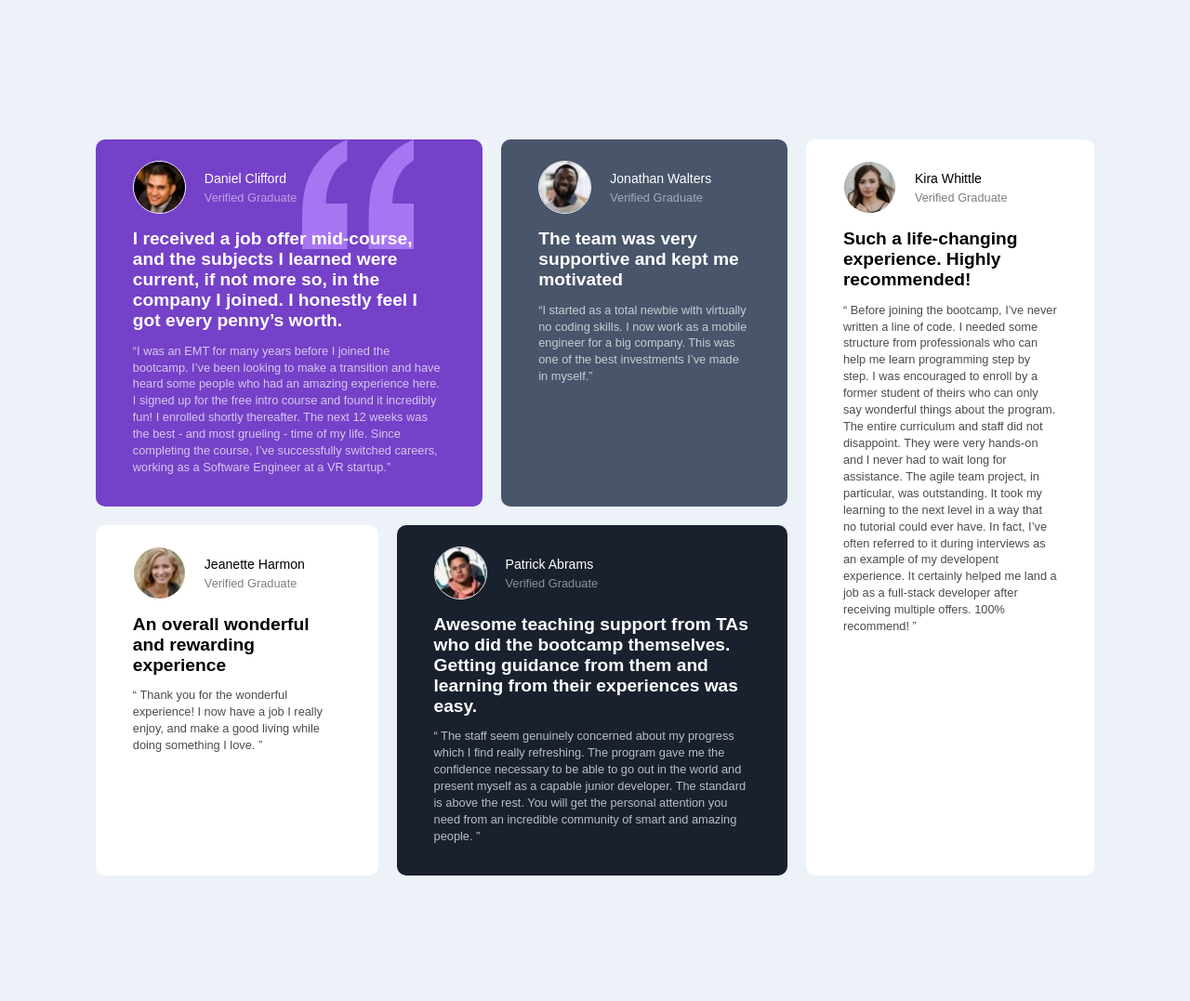
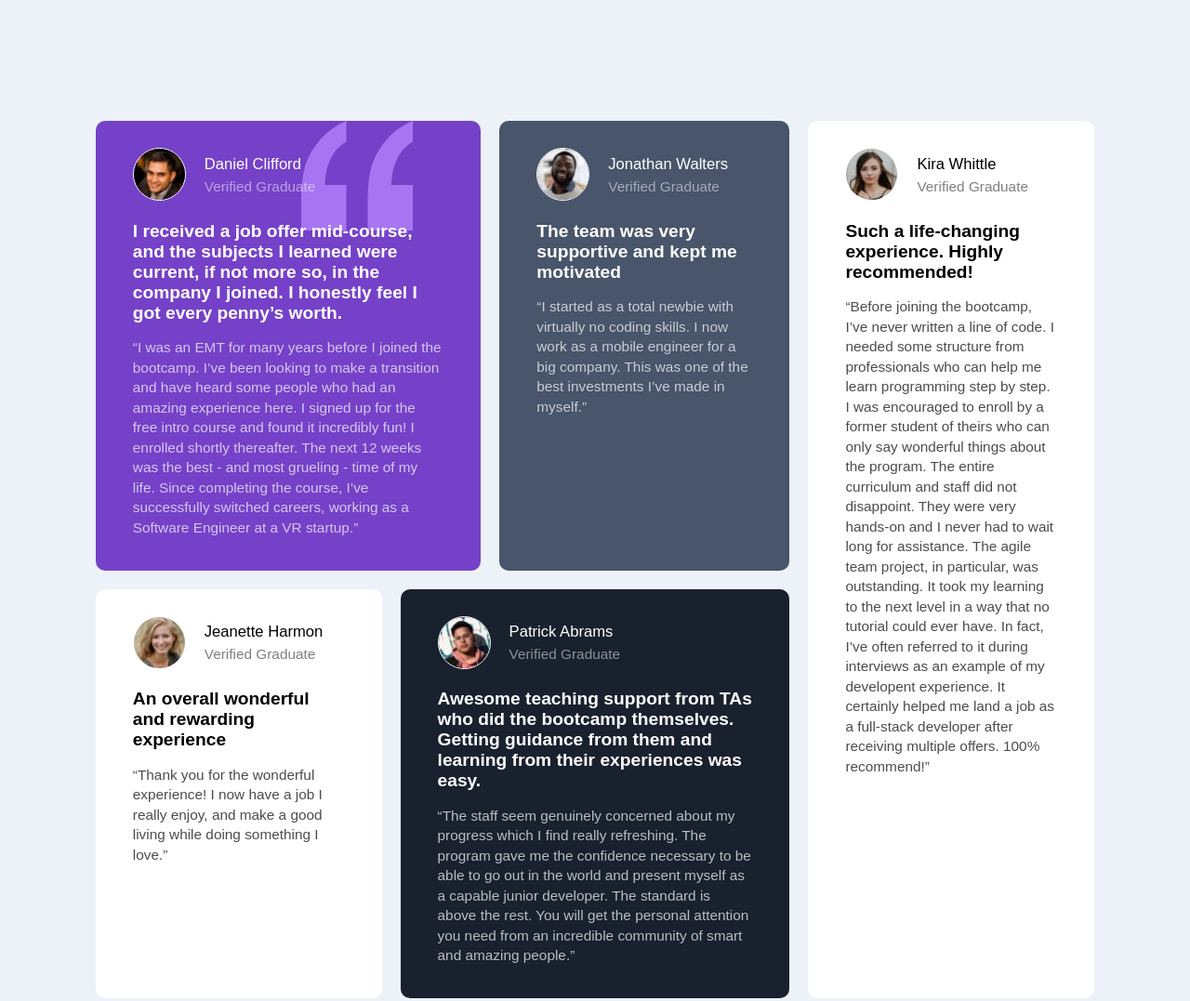
Before and after one commit to Esther2504/frontend-mentor-challenges, a plain HTML site: page testimonials-grid-section-main/index.html in a window 1280 px wide. Shown: the whole page at 93% size. Drawn offline with Linux system fonts and the light colour scheme; a web font is replaced by a local one.

Commit message:
finished challenge

```diff
--- a/testimonials-grid-section-main/index.html
+++ b/testimonials-grid-section-main/index.html
@@ -1,13 +1,16 @@
 <!DOCTYPE html>
 <html lang="en">
   <head>
-  <meta charset="UTF-8">
-  <meta name="viewport" content="width=device-width, initial-scale=1.0"> <!-- displays site properly based on user's device -->
-
-  <link rel="icon" type="image/png" sizes="32x32" href="./images/favicon-32x32.png">
-
+    <meta charset="UTF-8" />
+    <meta name="viewport" content="width=device-width, initial-scale=1.0" />
+    <link
+      rel="icon"
+      type="image/png"
+      sizes="32x32"
+      href="./images/favicon-32x32.png"
+    />
     <title>Testimonials</title>
-<link rel="stylesheet" href="styles/style.css">
+    <link rel="stylesheet" href="styles/style.css" />
   </head>
   <body>
     <div class="container">
@@ -20,13 +23,19 @@
           </div>
         </div>
         <div class="testimony">
-  <h1>I received a job offer mid-course, and the subjects I learned were current, if not more so,
-  in the company I joined. I honestly feel I got every penny’s worth.</h1>
-  <p>“I was an EMT for many years before I joined the bootcamp. I’ve been looking to make a
-  transition and have heard some people who had an amazing experience here. I signed up
-  for the free intro course and found it incredibly fun! I enrolled shortly thereafter.
-  The next 12 weeks was the best - and most grueling - time of my life. Since completing
-  the course, I’ve successfully switched careers, working as a Software Engineer at a VR startup.”
+          <h1>
+            I received a job offer mid-course, and the subjects I learned were
+            current, if not more so, in the company I joined. I honestly feel I
+            got every penny’s worth.
+          </h1>
+          <p>
+            “I was an EMT for many years before I joined the bootcamp. I’ve been
+            looking to make a transition and have heard some people who had an
+            amazing experience here. I signed up for the free intro course and
+            found it incredibly fun! I enrolled shortly thereafter. The next 12
+            weeks was the best - and most grueling - time of my life. Since
+            completing the course, I’ve successfully switched careers, working
+            as a Software Engineer at a VR startup.”
           </p>
         </div>
       </div>
@@ -40,9 +49,11 @@
         </div>
         <div class="testimony">
           <h1>The team was very supportive and kept me motivated</h1>
-  <p>“I started as a total newbie with virtually no coding skills. I now work as a mobile engineer
-    for a big company. This was one of the best investments I’ve made in myself.”</p>
-
+          <p>
+            “I started as a total newbie with virtually no coding skills. I now
+            work as a mobile engineer for a big company. This was one of the
+            best investments I’ve made in myself.”
+          </p>
         </div>
       </div>
       <div class="jeanette">
@@ -55,9 +66,10 @@
         </div>
         <div class="testimony">
           <h1>An overall wonderful and rewarding experience</h1>
-  <p> “ Thank you for the wonderful experience! I now have a job I really enjoy, and make a good living
-    while doing something I love. ”</p>
-
+          <p>
+            “Thank you for the wonderful experience! I now have a job I really
+            enjoy, and make a good living while doing something I love.”
+          </p>
         </div>
       </div>
       <div class="patrick">
@@ -69,35 +81,45 @@
           </div>
         </div>
         <div class="testimony">
-  <h1>Awesome teaching support from TAs who did the bootcamp themselves. Getting guidance from them and
-    learning from their experiences was easy.</h1>
-  <p>   “ The staff seem genuinely concerned about my progress which I find really refreshing. The program
-    gave me the confidence necessary to be able to go out in the world and present myself as a capable
-    junior developer. The standard is above the rest. You will get the personal attention you need from
-    an incredible community of smart and amazing people. ”</p>
-
+          <h1>
+            Awesome teaching support from TAs who did the bootcamp themselves.
+            Getting guidance from them and learning from their experiences was
+            easy.
+          </h1>
+          <p>
+            “The staff seem genuinely concerned about my progress which I find
+            really refreshing. The program gave me the confidence necessary to
+            be able to go out in the world and present myself as a capable
+            junior developer. The standard is above the rest. You will get the
+            personal attention you need from an incredible community of smart
+            and amazing people.”
+          </p>
         </div>
       </div>
       <div class="kira">
-
         <div class="identity">
           <img src="images/image-kira.jpg" />
           <div>
-      <p class="name">  Kira Whittle</p>
+            <p class="name">Kira Whittle</p>
             <p class="title">Verified Graduate</p>
           </div>
         </div>
         <div class="testimony">
-  <h1>  Such a life-changing experience. Highly recommended!</h1>
-  <p>   “ Before joining the bootcamp, I’ve never written a line of code. I needed some structure from
-    professionals who can help me learn programming step by step. I was encouraged to enroll by a former
-    student of theirs who can only say wonderful things about the program. The entire curriculum and staff
-    did not disappoint. They were very hands-on and I never had to wait long for assistance. The agile team
-    project, in particular, was outstanding. It took my learning to the next level in a way that no tutorial
-    could ever have. In fact, I’ve often referred to it during interviews as an example of my developent
-    experience. It certainly helped me land a job as a full-stack developer after receiving multiple offers.
-    100% recommend! ”</p>
-
+          <h1>Such a life-changing experience. Highly recommended!</h1>
+          <p>
+            “Before joining the bootcamp, I’ve never written a line of code. I
+            needed some structure from professionals who can help me learn
+            programming step by step. I was encouraged to enroll by a former
+            student of theirs who can only say wonderful things about the
+            program. The entire curriculum and staff did not disappoint. They
+            were very hands-on and I never had to wait long for assistance. The
+            agile team project, in particular, was outstanding. It took my
+            learning to the next level in a way that no tutorial could ever
+            have. In fact, I’ve often referred to it during interviews as an
+            example of my developent experience. It certainly helped me land a
+            job as a full-stack developer after receiving multiple offers. 100%
+            recommend!”
+          </p>
         </div>
       </div>
     </div>
--- a/testimonials-grid-section-main/styles/_general.scss
+++ b/testimonials-grid-section-main/styles/_general.scss
@@ -1,103 +1,10 @@
-@import url('https://fonts.google.com/specimen/Barlow+Semi+Condensed');
+@import url("https://fonts.google.com/specimen/Barlow+Semi+Condensed");
 
 * {
-    font-family: 'Barlow Semi Condensed', sans-serif;
-    font-size: 80%;
+  font-family: "Barlow Semi Condensed", sans-serif;
+  font-size: 80%;
 }
 
 body {
-    background-color: hsl(210, 46%, 95%);
+  background-color: hsl(210, 46%, 95%);
 }
-
-.container {
-    width: 85%;
-    margin: 150px auto;
-    display: grid;
-    grid-template-areas:
-    "daniel daniel jonathan kira"
-    "jeanette patrick patrick kira";
-    gap: 20px;
-
-    > div {
-border-radius: 10px;
-padding: 20px 40px;
-
-img {
-    border-radius: 99%;
-    border: 1px solid white;
-    width: 55px;
-    height: 55px;
-}
-
-.identity {
-    display: flex;
-    gap: 20px;
-    align-items: center;
-
-    .name {
-font-size: 1.1rem;
-margin-bottom: 5px;
-    }
-
-    .title {
-opacity: 50%;
-margin-top: 0;
-font-size: 1rem;
-    }
-}
-
-.testimony {
-    h1 {
-        font-size: 1.5rem;
-    }
-
-p {
-    opacity: 70%;
-    font-size: 1rem;
-    line-height: 140%;
-}
-}
-    }
-
-
-}
-
-.daniel {
-    grid-area: daniel;
-    background-color: hsl(263, 55%, 52%);
-    color: white;
-    background-image: url("../images/bg-pattern-quotation.svg");
-    background-repeat: no-repeat;
-    background-position: 75% 0;
-    background-size: 120px;
-}
-
-.jonathan {
-    grid-area: jonathan;
-    background-color: hsl(217, 19%, 35%);
-    color: white;
-}
-.kira {
-    grid-area: kira;
-    background-color: white;
-}
-.jeanette {
-    grid-area: jeanette;
-    background-color: white;
-}
-.patrick {
-    grid-area: patrick;
-    background-color: hsl(219, 29%, 14%);
-    color: white;
-}
-
-@media screen and (max-width: 800px) {
-    .container {
-        grid-template-areas:
-        "daniel"
-        "jonathan"
-        "jeanette"
-        "patrick"
-        "kira";
-}
-}
--- /dev/null
+++ b/testimonials-grid-section-main/styles/_testimonials.scss
@@ -0,0 +1,90 @@
+.container {
+  width: 85%;
+  margin: 130px auto;
+  display: grid;
+  grid-template-areas:
+    "daniel daniel jonathan kira"
+    "jeanette patrick patrick kira";
+  gap: 20px;
+
+  > div {
+    border-radius: 10px;
+    padding: 20px 40px;
+
+    img {
+      border-radius: 99%;
+      border: 1px solid white;
+      width: 55px;
+      height: 55px;
+    }
+
+    .identity {
+      display: flex;
+      gap: 20px;
+      align-items: center;
+
+      .name {
+        font-size: 1.3rem;
+        margin-bottom: 5px;
+      }
+
+      .title {
+        opacity: 50%;
+        margin-top: 0;
+        font-size: 1.2rem;
+      }
+    }
+
+    .testimony {
+      h1 {
+        font-size: 1.5rem;
+      }
+
+      p {
+        opacity: 70%;
+        font-size: 1.2rem;
+        line-height: 140%;
+      }
+    }
+  }
+}
+
+.daniel {
+  grid-area: daniel;
+  background-color: hsl(263, 55%, 52%);
+  color: white;
+  background-image: url("../images/bg-pattern-quotation.svg");
+  background-repeat: no-repeat;
+  background-position: 75% 0;
+  background-size: 120px;
+}
+
+.jonathan {
+  grid-area: jonathan;
+  background-color: hsl(217, 19%, 35%);
+  color: white;
+}
+.kira {
+  grid-area: kira;
+  background-color: white;
+}
+.jeanette {
+  grid-area: jeanette;
+  background-color: white;
+}
+.patrick {
+  grid-area: patrick;
+  background-color: hsl(219, 29%, 14%);
+  color: white;
+}
+
+@media screen and (max-width: 800px) {
+  .container {
+    grid-template-areas:
+      "daniel"
+      "jonathan"
+      "jeanette"
+      "patrick"
+      "kira";
+  }
+}
--- a/testimonials-grid-section-main/styles/style.scss
+++ b/testimonials-grid-section-main/styles/style.scss
@@ -1 +1,2 @@
 @import 'general';
+@import 'testimonials';
```
Also changed, not shown: testimonials-grid-section-main/styles/style.css, 1 other file. Lines whose indentation alone changed are shown as unchanged.
